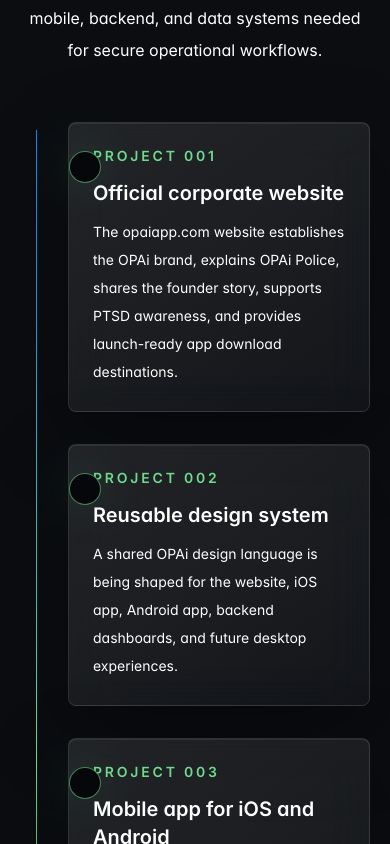
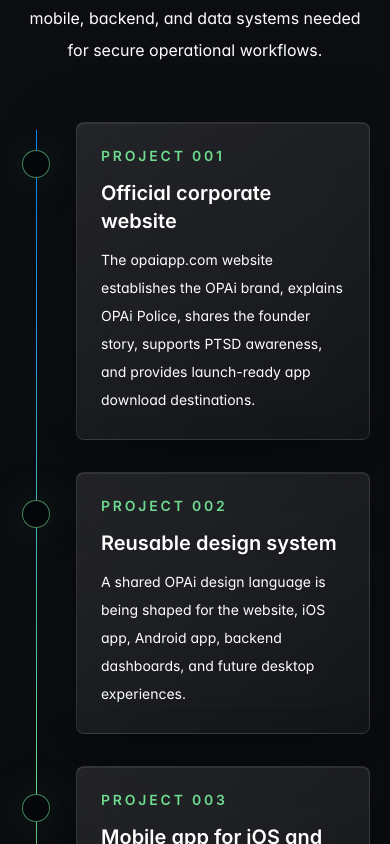
Before and after one commit to Saman1981OPAi/opai-website, a Next.js app: page / in a window 390 px wide. Shown: the part 6500-7344 px from the top of the page. Built offline with nearby package versions, Linux system fonts and the light colour scheme.

Commit message:
Fix mobile roadmap marker overlap

```diff
--- a/components/Timeline.tsx
+++ b/components/Timeline.tsx
@@ -16,10 +16,15 @@
           <FadeIn
             key={item.title}
             delay={index * 0.06}
-            className={`relative grid gap-4 sm:grid-cols-2 ${index % 2 === 0 ? "" : "sm:[&>div]:col-start-2"}`}
+            className={`relative grid gap-4 pl-14 sm:grid-cols-2 sm:pl-0 ${
+              index % 2 === 0 ? "" : "sm:[&>.timeline-card]:col-start-2"
+            }`}
           >
-            <div className="glass ml-12 rounded-[8px] p-6 sm:ml-0">
-              <div className="absolute left-0 top-7 size-8 rounded-full border border-ptsd-green/60 bg-surface shadow-green-glow sm:left-1/2 sm:-translate-x-1/2" />
+            <span
+              aria-hidden="true"
+              className="absolute left-4 top-7 size-7 -translate-x-1/2 rounded-full border border-ptsd-green/60 bg-surface shadow-green-glow sm:left-1/2 sm:size-8"
+            />
+            <div className="timeline-card glass rounded-[8px] p-6">
               <p className="text-sm font-semibold uppercase tracking-[0.2em] text-ptsd-green">{item.date}</p>
               <h3 className="mt-3 text-xl font-semibold text-white">{item.title}</h3>
               <p className="mt-3 text-sm leading-7 text-white/64">{item.body}</p>
```
